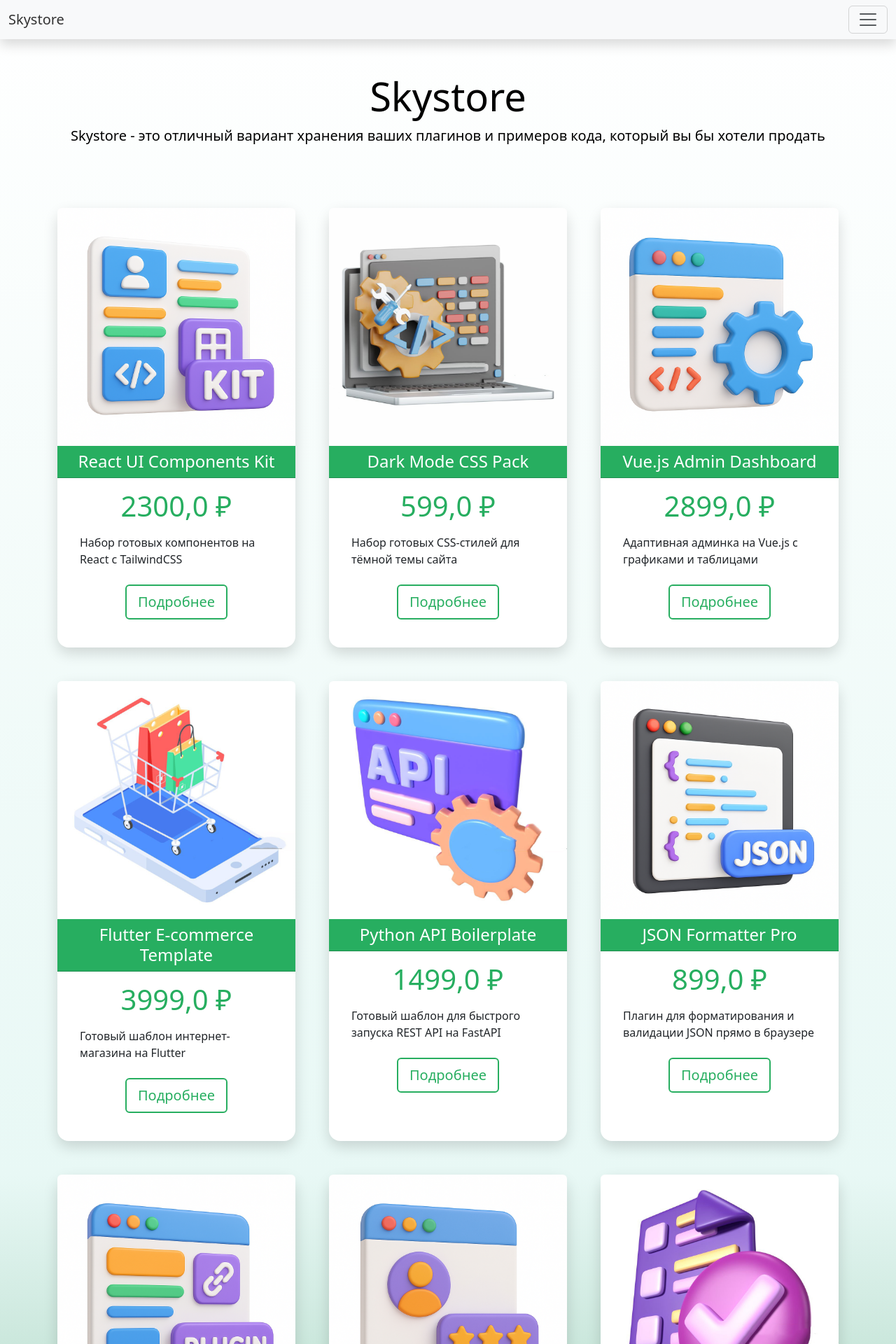
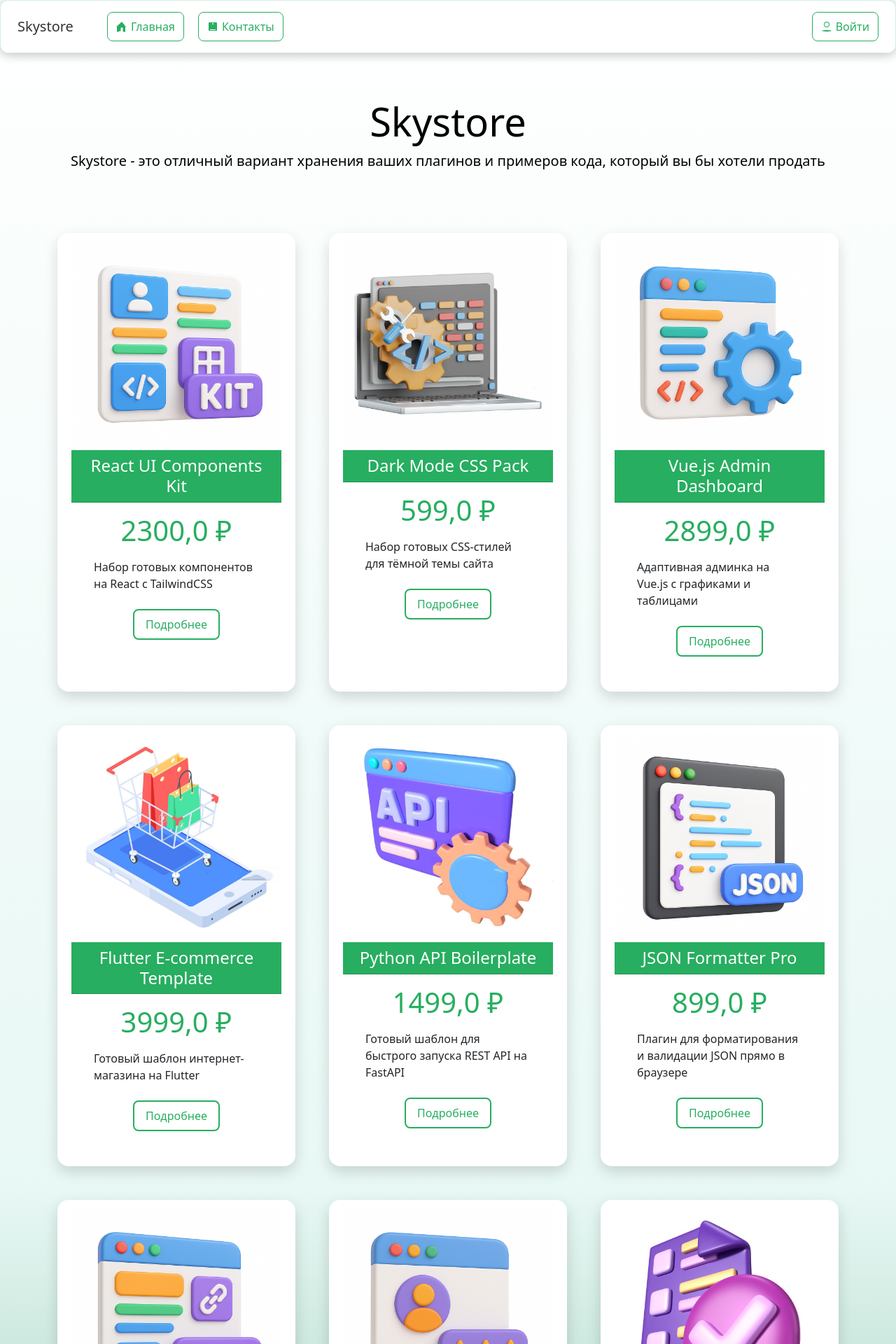
Before and after one commit to simbarilion/Ecommerce_app, a Django app: page /catalog/home/ in a window 1280 px wide. Shown: the top 1920 px of the page at 70% size. Run offline with Django 5.2, Linux system fonts and the light colour scheme; data comes from the database, SQL or seed files in the repository; parts of the project's set-up code (start-up, migrations or seed data) failed here and were passed over; some libraries are stand-ins or nearby versions.

Commit message:
modified base layouts and created product_detail.html

```diff
--- a/catalog/templates/catalog/contacts.html
+++ b/catalog/templates/catalog/contacts.html
@@ -1,6 +1,6 @@
 {% extends "base.html" %}
 
-{% block title %}Домашняя страница{% endblock %}
+{% block title %}Контакты{% endblock %}
 
 {% block content %}
 
--- a/catalog/templates/catalog/home.html
+++ b/catalog/templates/catalog/home.html
@@ -27,7 +27,7 @@
                     <ul class="list-unstyled mt-3 mb-4 text-start m-3">
                         <li>{{ obj.description|truncatechars:100 }}</li>
                     </ul>
-                    <button type="button" class="btn btn-lg btn-block btn-outline-primary">Подробнее</button>
+                    <a href="{% url 'catalog:product_detail' pk=obj.pk %}" class="btn-link">Подробнее</a>
                 </div>
             </div>
         </div>
--- a/catalog/urls.py
+++ b/catalog/urls.py
@@ -8,4 +8,5 @@
     path("home/", views.home, name="home"),
     path("contacts/", views.contacts, name="contacts"),
     path("feedback/", views.feedback, name="feedback"),
+    path("product/<int:pk>/", views.product_detail, name="product_detail"),
 ]
--- a/catalog/views.py
+++ b/catalog/views.py
@@ -1,6 +1,5 @@
 from django.contrib import messages
-from django.shortcuts import render, redirect
-from django.http import HttpResponse
+from django.shortcuts import render, redirect, get_object_or_404
 from django.urls import reverse
 
 from .models import Product, Contacts, MessageFeedback
@@ -34,3 +33,8 @@
         messages.success(request, f"Спасибо, {name}! Ваше сообщение получено")
         return redirect(reverse("catalog:contacts"))
     return redirect(reverse("catalog:contacts"))
+
+
+def product_detail(request, pk):
+    product = get_object_or_404(Product, pk=pk)
+    return render(request, "catalog/product_detail.html", {"product": product})
--- a/static/css/style.css
+++ b/static/css/style.css
@@ -7,20 +7,115 @@
 
 /* Шапка */
 .box-shadow {
-    background: rgba(255, 255, 255, 0.95);
+    background: rgba(255, 255, 255, 0.95); /* белый с прозрачностью */
     border-radius: 12px;
-    box-shadow: 0 4px 15px rgba(0,0,0,0.12);
     border: 1px solid rgba(39, 174, 96, 0.2);
+    box-shadow: 0 4px 15px rgba(0,0,0,0.12),
+                4px 0 15px rgba(0,0,0,0.08),
+               -4px 0 15px rgba(0,0,0,0.08);
+    padding: 10px 20px;
+    position: relative;
+    z-index: 1000;
 }
 
-.btn-outline-primary {
-    border-color: #27ae60;
+/* Меню */
+.nav-menu {
+    list-style: none;
+    display: flex;
+    gap: 20px;
+    padding: 0;
+    margin: 0;
+}
+
+.nav-link {
+    display: inline-flex;
+    align-items: center;
+    text-decoration: none;
+    color: #27ae60;
+    padding: 8px 12px;
+    border: 1px solid #27ae60;
+    border-radius: 8px;
+    transition: all 0.3s;
+}
+
+.nav-icon {
+    width: 16px;
+    height: 16px;
+    margin-right: 5px;
+}
+
+.nav-link:hover,
+.nav-link.active {
+    background-color: #27ae60;
+    color: #fff;
+}
+
+/* Кнопка гамбургера */
+.nav-toggle {
+    font-size: 24px;
+    background: none;
+    border: none;
+    cursor: pointer;
     color: #27ae60;
 }
 
-.btn-outline-primary:hover {
+/* Мобильное меню */
+@media (max-width: 768px) {
+    .nav-container {
+        display: none;
+        position: absolute;
+        top: 100%;
+        left: 0;
+        right: 0;
+        flex-direction: column;
+        background: rgba(255, 255, 255, 0.95);
+        border-radius: 12px;
+        border: 1px solid rgba(39, 174, 96, 0.2);
+        box-shadow: 0 4px 15px rgba(0,0,0,0.12),
+                    4px 0 15px rgba(0,0,0,0.08),
+                   -4px 0 15px rgba(0,0,0,0.08);
+        padding: 10px;
+        overflow: hidden;
+        z-index: 9999;
+    }
+    .nav-container.show {
+        display: flex;
+        animation: slideDown 0.3s ease-in-out;
+    }
+    .nav-menu {
+        flex-direction: column;
+        gap: 10px;
+    }
+}
+
+/* Анимация появления мобильного меню */
+@keyframes slideDown {
+    from { opacity: 0; transform: translateY(-10px); }
+    to { opacity: 1; transform: translateY(0); }
+}
+
+/* Войти */
+.btn-login {
+    display: inline-flex;
+    align-items: center;
+    text-decoration: none;
+    color: #27ae60;
+    padding: 8px 12px;
+    border: 1px solid #27ae60;
+    border-radius: 8px;
+    transition: all 0.3s;
+}
+
+.btn-login:hover {
     background-color: #27ae60;
     color: #fff;
+}
+
+@media (max-width: 768px) {
+    .btn-login {
+        margin-top: 10px;
+        width: 100%;
+    }
 }
 
 /* Заголовок */
@@ -50,35 +145,53 @@
 }
 
 /* Кнопки внутри карточек */
-.btn-block {
-    border-radius: 6px;
+
+.btn-link {
+    display: inline-block;
+    color: #27ae60;
+    text-decoration: none;
     border: 2px solid #27ae60;
-    color: #27ae60;
+    border-radius: 8px;
+    padding: 8px 16px;
     transition: 0.3s;
 }
 
-.btn-block:hover {
-    background: #27ae60;
+.btn-link:hover {
+    background-color: #27ae60;
     color: white;
+    text-decoration: none;
 }
 
-.icon-wrapper {
-    width: 60px;
-    height: 60px;
-    background: #f1fdf6;
-    border-radius: 50%;
-    display: flex;
-    align-items: center;
-    justify-content: center;
-    overflow: hidden;
-    margin: 0 auto 10px;
-}
 
-.icon-img {
-    width: 100%;
-    height: 100%;
-    object-fit: contain;
-}
+/*.btn-block {*/
+/*    border-radius: 6px;*/
+/*    border: 2px solid #27ae60;*/
+/*    color: #27ae60;*/
+/*    transition: 0.3s;*/
+/*}*/
+
+/*.btn-block:hover {*/
+/*    background: #27ae60;*/
+/*    color: white;*/
+/*}*/
+
+/*.icon-wrapper {*/
+/*    width: 60px;*/
+/*    height: 60px;*/
+/*    background: #f1fdf6;*/
+/*    border-radius: 50%;*/
+/*    display: flex;*/
+/*    align-items: center;*/
+/*    justify-content: center;*/
+/*    overflow: hidden;*/
+/*    margin: 0 auto 10px;*/
+/*}*/
+
+/*.icon-img {*/
+/*    width: 100%;*/
+/*    height: 100%;*/
+/*    object-fit: contain;*/
+/*}*/
 
 /* Футер */
 footer {
--- a/templates/base.html
+++ b/templates/base.html
@@ -1,15 +1,15 @@
 <!DOCTYPE html>
+{% load static %}
 <html lang="ru">
 <head>
     <meta charset="UTF-8">
     <meta name="viewport" content="width=device-width, initial-scale=1.0">
     <title>{% block title %}Skystore{% endblock %}</title>
-    <link rel="stylesheet" href="/static/css/bootstrap.min.css">
-    <link rel="stylesheet" href="/static/css/style.css">
+    <link rel="stylesheet" href="{% static 'css/bootstrap.min.css' %}">
+    <link rel="stylesheet" href="{% static 'css/style.css' %}">
 </head>
 
 <body>
-
 {% block content %}{% endblock %}
 
 <footer class="pt-4 my-md-5 pt-md-5 border-top">
@@ -44,6 +44,12 @@
 </footer>
 
 <script src="/static/js/bootstrap.bundle.min.js"></script>
+<script>
+function toggleMenu() {
+    const nav = document.querySelector('.nav-container');
+    nav.classList.toggle('show');
+}
+</script>
 
 </body>
 </html>
--- a/templates/includes/main_menu.html
+++ b/templates/includes/main_menu.html
@@ -1,22 +1,30 @@
-<!--<div class="d-flex flex-column flex-md-row align-items-center p-3 px-md-4 mb-3 bg-white border-bottom box-shadow">-->
-<!--    <h5 class="my-0 mr-md-auto font-weight-normal">Skystore</h5>-->
-<!--    <nav class="ms-5">-->
-<!--        <a class="p-2 btn btn-outline-primary" href="{% url 'catalog:home' %}">Главная</a>-->
-<!--        <a class="p-2 btn btn-outline-primary" href="{% url 'catalog:contacts' %}">Контакты</a>-->
-<!--    </nav>-->
-<!--</div>-->
+{% load static %}
+<div class="header d-flex flex-column flex-md-row align-items-center p-3 px-md-4 mb-3 box-shadow">
+    <h5 class="my-0 font-weight-normal">Skystore</h5>
 
-<div class="collapse" id="navbarToggleExternalContent" data-bs-theme="light">
-  <div class="bg-light text-dark p-4 shadow-sm">
-    <h5 class="h4">О нас</h5>
-    <span class="text-muted">Skystore — централизованное хранилище плагинов и примеров кода, доступных для покупки. Все материалы проходят модерацию и добавляются администратором, чтобы вы могли безопасно находить и приобретать готовые решения.</span>
-  </div>
+    <button class="nav-toggle d-md-none ms-auto" onclick="toggleMenu()">☰</button>
+
+    <div class="d-flex align-items-center ms-md-5 w-100">
+        <nav class="nav-container">
+            <ul class="nav-menu">
+                <li><a class="nav-link" href="{% url 'catalog:home' %}">
+                    <svg xmlns="http://www.w3.org/2000/svg" width="16" height="16" fill="#27ae60" class="nav-icon" viewBox="0 0 16 16">
+                        <path d="M6.5 14.5v-5h3v5a1 1 0 0 0 1 1h2.5v-7h1L8 1 0 8.5h1v7H3a1 1 0 0 0 1-1z"/>
+                    </svg>
+                    Главная</a></li>
+                <li><a class="nav-link" href="{% url 'catalog:contacts' %}">
+                    <svg xmlns="http://www.w3.org/2000/svg" width="16" height="16" fill="#27ae60" class="nav-icon" viewBox="0 0 16 16">
+                        <path d="M3 2a1 1 0 0 0-1 1v10a1 1 0 0 0 1 1h10a1 1 0 0 0 1-1V3a1 1 0 0 0-1-1H3zm5 1a1 1 0 1 1 0 2 1 1 0 0 1 0-2zm-4 10v-1h8v1H4z"/>
+                    </svg>
+                Контакты</a></li>
+            </ul>
+        </nav>
+
+        <a href="#" class="btn-login ms-auto">
+            <svg xmlns="http://www.w3.org/2000/svg" width="16" height="16" fill="#27ae60" class="nav-icon" viewBox="0 0 16 16">
+                <path d="M8 8a3 3 0 1 0 0-6 3 3 0 0 0 0 6zm4-3a4 4 0 1 1-8 0 4 4 0 0 1 8 0zM1 14s1-1 7-1 7 1 7 1-1 1-7 1-7-1-7-1z"/>
+            </svg>
+            Войти
+        </a>
+    </div>
 </div>
-<nav class="navbar navbar-light bg-light shadow">
-  <div class="container-fluid d-flex justify-content-between align-items-center">
-      <h5 class="my-0 me-auto font-weight-normal">Skystore</h5>
-    <button class="navbar-toggler" type="button" data-bs-toggle="collapse" data-bs-target="#navbarToggleExternalContent" aria-controls="navbarToggleExternalContent" aria-expanded="false" aria-label="Переключатель навигации">
-      <span class="navbar-toggler-icon"></span>
-    </button>
-  </div>
-</nav>
```
Also changed, not shown: catalog/templates/catalog/product_detail.html (added, +29 -0 lines), catalog/templatetags/catalog_tags.py (added, +10 -0 lines), catalog/templatetags/__init__.py (added), static/images/icons/fonts/bootstrap-icons.woff (added), static/images/icons/fonts/bootstrap-icons.woff2 (added), static/images/icons/house-fill.svg (added), static/images/icons/house.svg (added), static/images/icons/info-square.svg (added), static/images/icons/telephone.svg (added).
